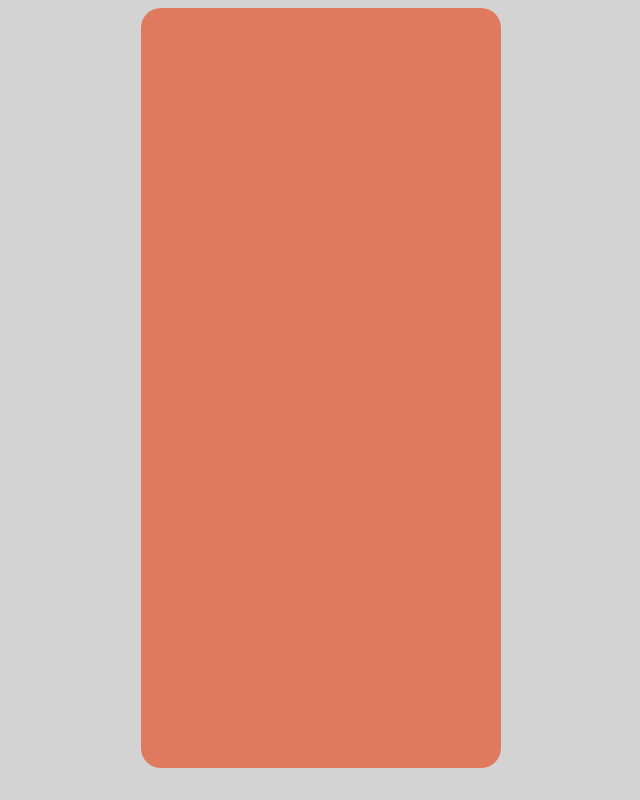
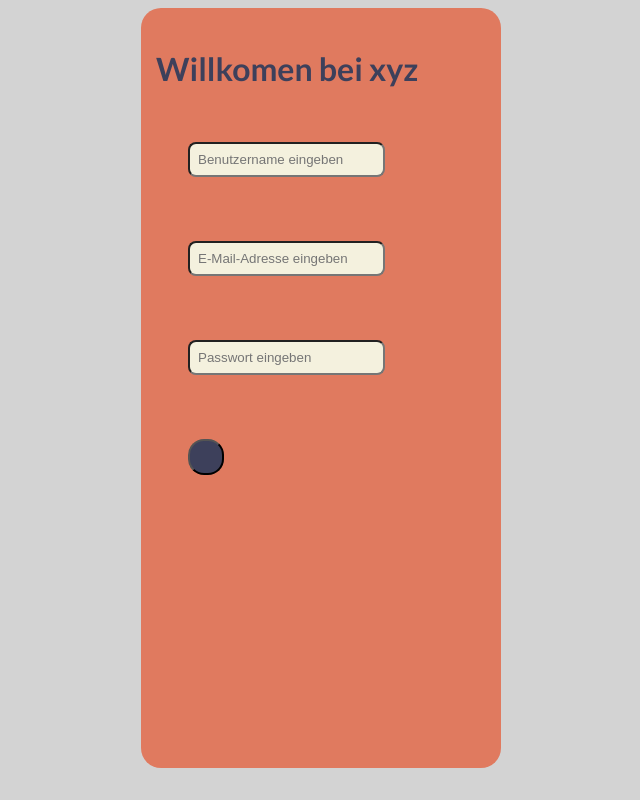
Before and after one commit to mullerow/Abled-App, a Vue app: page /register in a window 1280 px wide. Before the commit this address had no page. Shown: the whole page, without its empty margins (319-959 px from the left). Built offline with nearby package versions, Linux system fonts and the light colour scheme.

Commit message:
feat:registerpage setup

```diff
--- a/src/router/index.js
+++ b/src/router/index.js
@@ -1,5 +1,6 @@
 import { createRouter, createWebHistory } from 'vue-router'
 import HomeView from '@/views/HomeView.vue'
+import registerUserView from '@/views/AccountViews/registerUserView.vue'
 import newPoiCategorieView from '@/views/NewPoiViews/newPOICategoriesView.vue'
 import newPoiLocationSelectionView from '@/views/NewPoiViews/newPOILocationSelectionView.vue'
 import newPoiOptionalCategorieView from '@/views/NewPoiViews/newPOIOptionalCategoriesView.vue'
@@ -9,10 +10,10 @@ import favoritePoiView from '@/views/FavouritesViews/favoritePoiView.vue'
 import favoriteMapView from '@/views/FavouritesViews/favoriteMapView.vue'
 import favoriteInfoView from '@/views/FavouritesViews/favoriteInfoView.vue'
 import accountView from '@/views/AccountViews/accountView.vue'
-import searchPoiView from '@/views/SearchViews/searchPoisView.vue'
 import ownPoiView from '@/views/OwnPoiViews/ownPoisView.vue'
 import ownPoiMapView from '@/views/OwnPoiViews/ownPoiMapView.vue'
 import ownPoiInfoView from '@/views/OwnPoiViews/ownPoiInfoView.vue'
+import searchPoiView from '@/views/SearchViews/searchPoisView.vue'
 import searchCategorieView from '@/views/SearchViews/searchCategoriesView.vue'
 import searchOptionalCategorieView from '@/views/SearchViews/searchOptionalCategoriesView.vue'
 import searchResultlistView from '@/views/SearchViews/searchResultlistView.vue'
@@ -27,6 +28,11 @@ const router = createRouter({
       path: '/',
       name: 'home',
       component: HomeView
+    },
+    {
+      path: '/register',
+      name: 'register',
+      component: registerUserView
     },
     {
       path: '/newpoicategorie',
--- a/src/views/AccountViews/accountView.vue
+++ b/src/views/AccountViews/accountView.vue
@@ -1,5 +1,6 @@
 <template>
   <RouterLink :to="{ name: 'home' }">Gehe zurück zur Startseite</RouterLink>
+  <RouterLink :to="{ name: 'register' }"> Register</RouterLink>
   <h2>Verwalte deine Account-Daten</h2>
 </template>
 
--- /dev/null
+++ b/src/views/AccountViews/registerUserView.vue
@@ -0,0 +1,50 @@
+<template>
+  <h1>Willkomen bei xyz</h1>
+  <InputField
+    label="Benutzername"
+    v-model="username"
+    placeholder="Benutzername eingeben"
+  ></InputField>
+  <InputField
+    label="Mailadresse"
+    v-model="email"
+    placeholder="E-Mail-Adresse eingeben"
+  ></InputField>
+  <InputField
+    label="Passwort"
+    v-model="password"
+    type="password"
+    placeholder="Passwort eingeben"
+  ></InputField>
+  <NavButton @click="registerUser"></NavButton>
+  <!--<RouterLink :to="{ name: 'home' }">register</RouterLink>-->
+</template>
+
+<script>
+import InputField from '@/components/InputField.vue'
+
+import NavButton from '@/components/NavButton.vue'
+import { useRouter } from 'vue-router'
+
+export default {
+  components: {
+    InputField,
+    NavButton
+  },
+  data() {
+    return {
+      username: '',
+      email: '',
+      password: ''
+    }
+  },
+  methods: {
+    registerUser() {
+      //PINIA Anbindung erstellen
+
+      const router = useRouter()
+      router.push({ name: 'register' })
+    }
+  }
+}
+</script>
```
